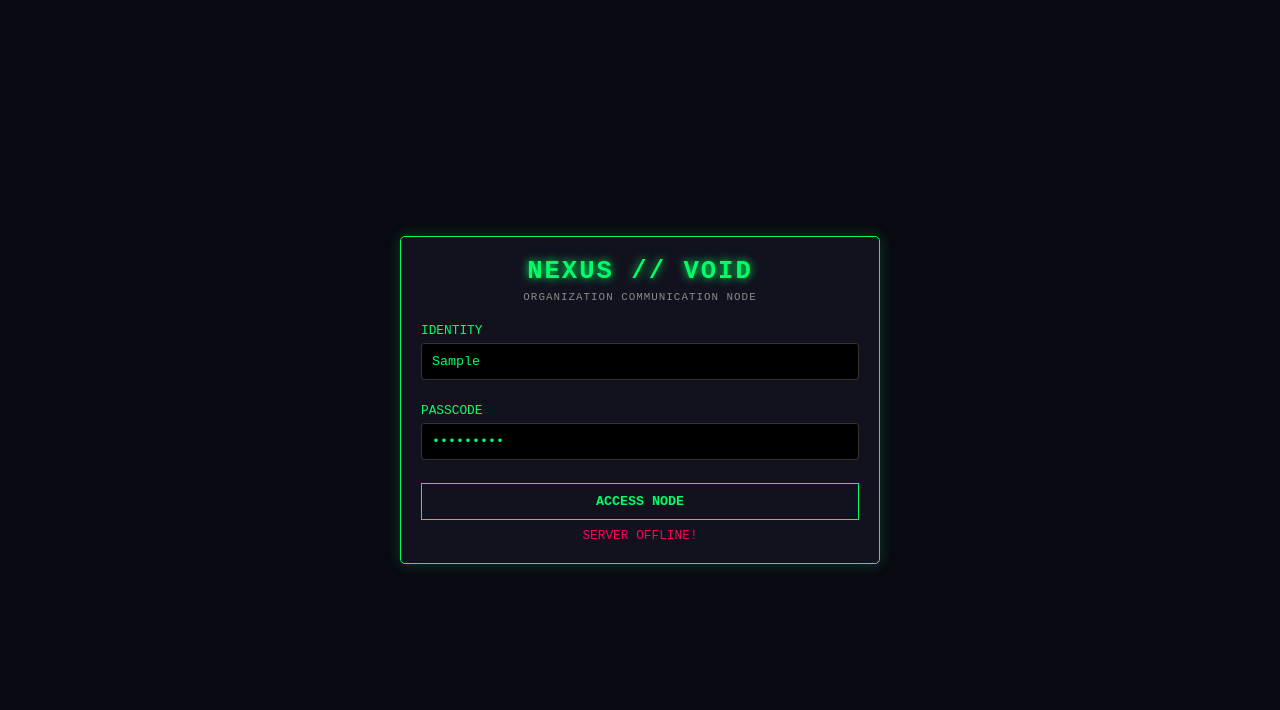
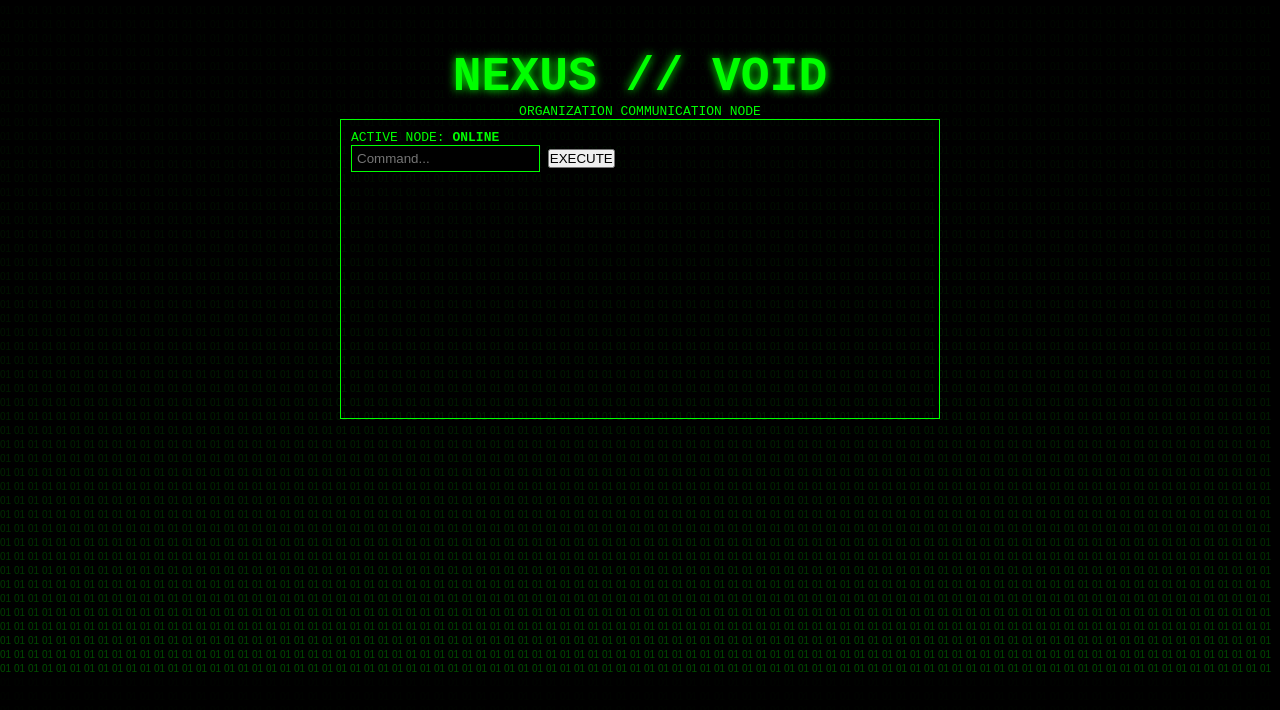
Before and after one commit to jubayerahmed7/Nexus-Void, a website: page NEXUS-VOID/public/index.html in a window 1280 px wide. Both pictures are taken after typing "Sample", "Sample123" into the empty fields and a click on the button "ACCESS NODE". Drawn offline with nearby package versions, Linux system fonts and the light colour scheme; no server answers.

Commit message:
Updated UI with Matrix and LocalStorage

```diff
--- a/NEXUS-VOID/public/index.html
+++ b/NEXUS-VOID/public/index.html
@@ -4,9 +4,27 @@
     <meta charset="UTF-8">
     <meta name="viewport" content="width=device-width, initial-scale=1.0">
     <title>NEXUS-VOID NETWORK</title>
-    <link rel="stylesheet" href="style.css">
+    <style>
+        * { margin: 0; padding: 0; box-sizing: border-box; }
+        body { background: #000; color: #0f0; font-family: monospace; overflow: hidden; }
+
+        /* Matrix Background */
+        #matrix { position: fixed; top: 0; left: 0; z-index: -1; opacity: 0.3; }
+
+        .container { position: relative; z-index: 1; text-align: center; margin-top: 50px; }
+        .hidden { display: none; }
+
+        /* Your Existing Styles */
+        h1.glitch { font-size: 3rem; text-shadow: 0 0 10px #0f0; }
+        .input-group { margin: 10px; }
+        input { background: #000; border: 1px solid #0f0; color: #0f0; padding: 5px; }
+        #chat-section { max-width: 600px; margin: 0 auto; border: 1px solid #0f0; padding: 10px; height: 300px; overflow-y: auto; text-align: left; }
+    </style>
 </head>
 <body>
+
+    <canvas id="matrix"></canvas>
+
     <div class="container">
         <header>
             <h1 class="glitch">NEXUS // VOID</h1>
@@ -17,45 +35,68 @@
         <main id="auth-section">
             <form id="login-form">
                 <div class="input-group">
-                    <label for="username">IDENTITY</label>
-                    <input type="text" id="username" placeholder="Enter Username" required autocomplete="off">
+                    <label>ID:</label>
+                    <input type="text" id="username" required>
                 </div>
                 <div class="input-group">
-                    <label for="password">PASSCODE</label>
-                    <input type="password" id="password" placeholder="Enter Passcode" required>
+                    <label>PASS:</label>
+                    <input type="password" id="password" required>
                 </div>
-                <button type="submit" id="login-btn">ACCESS NODE</button>
+                <button type="submit">ACCESS NODE</button>
             </form>
             <div id="status-msg"></div>
         </main>
 
-        <!-- Main Dashboard & Chat Section -->
+        <!-- Chat Section -->
         <main id="chat-section" class="hidden">
-            <div id="chat-header">
-                <span>ACTIVE NODE: <strong id="user-display"></strong></span>
-                <button id="toggle-admin-btn" class="sm-btn">+ ADD MEMBER</button>
-            </div>
-
-            <!-- Add Member Modal/Panel (Admin Only) -->
-            <div id="admin-panel" class="hidden box-panel">
-                <h4>AUTHORIZE NEW MEMBER</h4>
-                <input type="password" id="admin-pass" placeholder="Your Admin Passcode">
-                <input type="text" id="new-user" placeholder="New Username">
-                <input type="password" id="new-pass" placeholder="New Member Passcode">
-                <button id="create-user-btn">AUTHORIZE</button>
-                <div id="admin-msg"></div>
-            </div>
-
-            <div id="messages-box"></div>
-
-            <form id="chat-form">
-                <input type="text" id="msg-input" placeholder="Type encrypted message..." autocomplete="off" required>
-                <button type="submit" id="send-btn">SEND</button>
-            </form>
+            <div id="chat-header">ACTIVE NODE: <strong>ONLINE</strong></div>
+            <div id="messages"></div>
+            <input type="text" id="chatInput" placeholder="Command...">
+            <button onclick="sendMsg()">EXECUTE</button>
         </main>
     </div>
 
-    <script src="/socket.io/socket.io.js"></script>
-    <script src="app.js"></script>
+    <script>
+        // 1. Matrix Background
+        const canvas = document.getElementById('matrix');
+        const ctx = canvas.getContext('2d');
+        canvas.width = window.innerWidth; canvas.height = window.innerHeight;
+        const drops = Array(Math.floor(canvas.width/14)).fill(1);
+        function draw() {
+            ctx.fillStyle = "rgba(0,0,0,0.05)"; ctx.fillRect(0,0, canvas.width, canvas.height);
+            ctx.fillStyle = "#0f0";
+            drops.forEach((d, i) => {
+                ctx.fillText("01", i*14, d*14);
+                if(d*14 > canvas.height) drops[i] = 0;
+                drops[i]++;
+            });
+        }
+        setInterval(draw, 50);
+
+        // 2. Chat Persistence
+        const msgDiv = document.getElementById('messages');
+        const loadChats = () => {
+            const saved = JSON.parse(localStorage.getItem('chats')) || [];
+            saved.forEach(m => msgDiv.innerHTML += `<div>${m}</div>`);
+        };
+
+        function sendMsg() {
+            const val = document.getElementById('chatInput').value;
+            if(!val) return;
+            msgDiv.innerHTML += `<div>> ${val}</div>`;
+            const saved = JSON.parse(localStorage.getItem('chats')) || [];
+            saved.push(`> ${val}`);
+            localStorage.setItem('chats', JSON.stringify(saved));
+            document.getElementById('chatInput').value = '';
+        }
+
+        // Show Chat after Login (Demo)
+        document.getElementById('login-form').onsubmit = (e) => {
+            e.preventDefault();
+            document.getElementById('auth-section').classList.add('hidden');
+            document.getElementById('chat-section').classList.remove('hidden');
+            loadChats();
+        };
+    </script>
 </body>
 </html>
```
